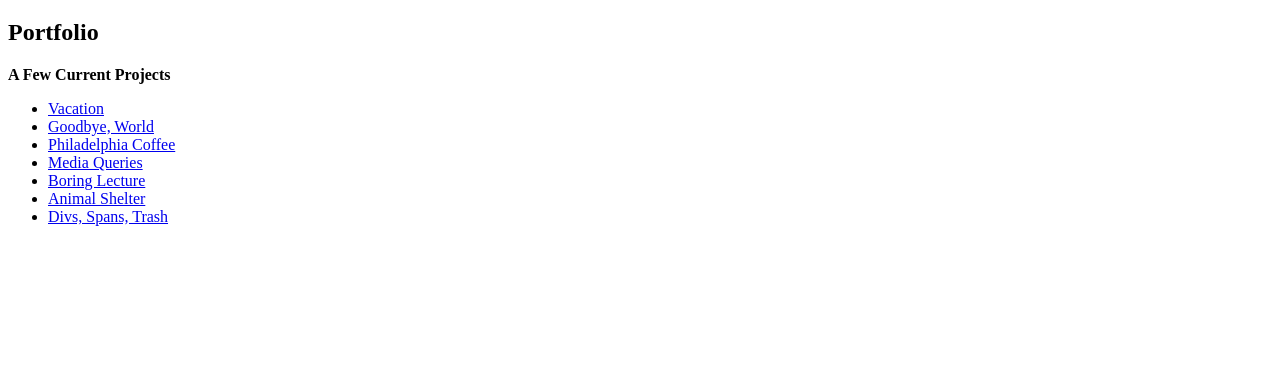
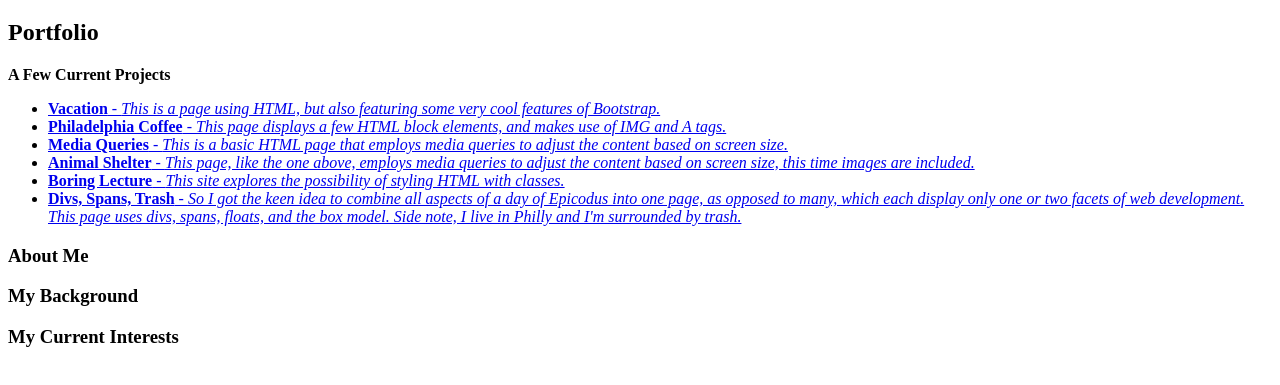
Before and after one commit to matthcraig/Portfolio, a plain HTML site: page index.html in a window 1280 px wide. Shown: the part 61-446 px from the top of the page. Drawn offline with Linux system fonts and the light colour scheme.

Commit message:
add info to projects, add more tags for 'about' section.

```diff
--- a/index.html
+++ b/index.html
@@ -9,17 +9,25 @@
 <h1>Matthew Craig</h1>
 <h2>Portfolio</h2>
 
+
 <strong>A Few Current Projects</strong>
 <ul>
-    <li><a href="https://github.com/mgcraig78/Vacation">Vacation</a></li>
-    <li><a href="https://github.com/mgcraig78/goodbye-world">Goodbye, World</a></li>
-    <li><a href="https://github.com/mgcraig78/html-page-philly-coffee">Philadelphia Coffee</a></li>
-    <li><a href="https://github.com/mgcraig78/Media-Queries">Media Queries</a></li>
-    <li><a href="https://github.com/mgcraig78/Boring-Lecture">Boring Lecture</a></li>
-    <li><a href="https://github.com/mgcraig78/Animal-Shelter">Animal Shelter</a></li>
-    <li><a href="https://github.com/mgcraig78/divs-spans-etc">Divs, Spans, Trash</a></li>
+    <li><a href="https://github.com/mgcraig78/Vacation"><strong>Vacation</strong> - <em>This is a page using HTML, but also featuring some very cool features of Bootstrap.</em></a></li>
+    <li><a href="https://github.com/mgcraig78/html-page-philly-coffee"><strong>Philadelphia Coffee</strong> - <em>This page displays a few HTML block elements, and makes use of IMG and A tags.</em></a></li>
+    <li><a href="https://github.com/mgcraig78/Media-Queries"><strong>Media Queries</strong> - <em>This is a basic HTML page that employs media queries to adjust the content based on screen size.</em></a></li>
+    <li><a href="https://github.com/mgcraig78/Animal-Shelter"><strong>Animal Shelter</strong> - <em>This page, like the one above, employs media queries to adjust the content based on screen size, this time images are included.</em></a></li>
+    <li><a href="https://github.com/mgcraig78/Boring-Lecture"><strong>Boring Lecture</strong> - <em>This site explores the possibility of styling HTML with classes.</em></a></li>
+    <li><a href="https://github.com/mgcraig78/divs-spans-etc"><strong>Divs, Spans, Trash</strong> - <em>So I got the keen idea to combine all aspects of a day of Epicodus into one page, as opposed to many, which each display only one or two facets of web development. This page uses divs, spans, floats, and the box model. Side note, I live in Philly and I'm surrounded by trash.</em></a></li>
 </ul>
 
+<h3>About Me</h3>
+<p></p>
+
+<h3>My Background</h3>
+<p></p>
+
+<h3>My Current Interests</h3>
+<p></p>
 
 
 
```
